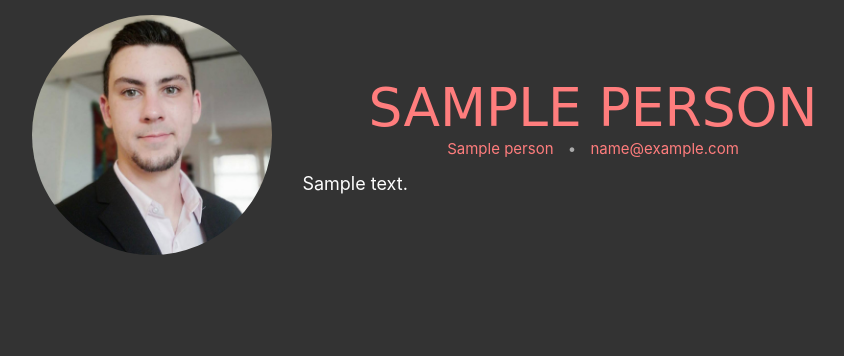
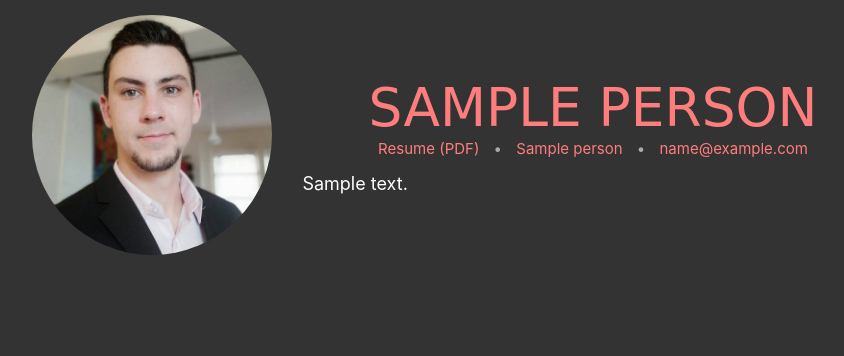
Before and after one commit to kevr/kevr.0cost.org, a Django app: template app/templates/index.html in a window 1280 px wide. Shown: the part 64-420 px from the top of the page, without its empty margins (182-1026 px from the left). Run offline with Django 3.2, Linux system fonts and the light colour scheme; the template is opened without the code that fills it: most values are stand-ins (such as "Sample title", 1, 10 or a date in 2020); some web fonts are replaced.

Commit message:
Add Resume (PDF) link under name header
Signed-off-by: Kevin Morris <kevr@0cost.org>

```diff
--- a/app/templates/index.html
+++ b/app/templates/index.html
@@ -14,6 +14,8 @@
             <div class="flex"></div>
             <h2 id="name" class="marginless paddingless text-center">{{ person.name }}</h2>
             <div class="metadata text-center">
+                <span><a href="/static/doc/Resume.pdf">Resume (PDF)</a></span>
+                <span class="separator">•</span>
                 <span class="text-red">{{ person.title }}</span>
                 <span class="separator">•</span>
                 <span><a href="mailto:{{ person.email }}">{{ person.email }}</a></span>
```
Also changed, not shown: 1 other file.
